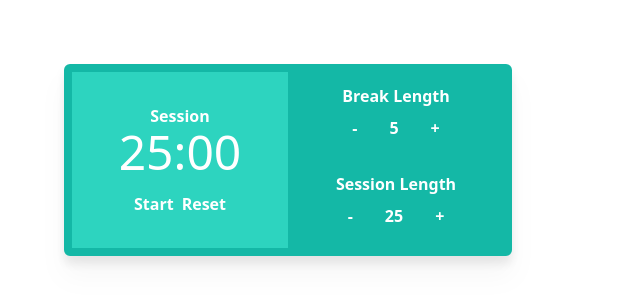
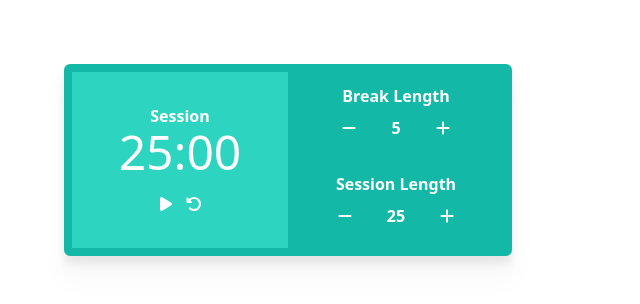
Before and after one commit to kevcomedia/fcc-25-plus-5-clock, a React (Vite) app: page / in a window 1280 px wide. Shown: the top 304 px of the page, without its empty margins (0-640 px from the left). Built offline with nearby package versions, Linux system fonts and the light colour scheme.

Commit message:
Render icons on buttons

```diff
--- a/src/components/Button.jsx
+++ b/src/components/Button.jsx
@@ -1,5 +1,17 @@
-const Button = ({ className, ...props }) => {
-  return <button className={`${className}`} type="button" {...props} />
+import { FontAwesomeIcon } from '@fortawesome/react-fontawesome'
+
+const Button = ({ className, label, icon, ...props }) => {
+  return (
+    <button className={`${className}`} type="button" {...props}>
+      <FontAwesomeIcon
+        icon={icon}
+        fixedWidth={true}
+        title={label}
+        aria-hidden="true"
+      />
+      <span className="sr-only">{label}</span>
+    </button>
+  )
 }
 
 export default Button
--- a/src/components/Timer.jsx
+++ b/src/components/Timer.jsx
@@ -1,3 +1,8 @@
+import {
+  faPlay,
+  faPause,
+  faRotateLeft,
+} from '@fortawesome/free-solid-svg-icons'
 import Button from './Button'
 
 const secondsToReadableTime = (seconds) => {
@@ -27,12 +32,19 @@ const Timer = ({
       </p>
 
       <div className="flex justify-center">
-        <Button className="mr-2" id="start_stop" onClick={onStartStop}>
-          {isTimerRunning ? 'Stop' : 'Start'}
-        </Button>
-        <Button id="reset" onClick={onReset}>
-          Reset
-        </Button>
+        <Button
+          className="mr-2"
+          id="start_stop"
+          label={isTimerRunning ? 'Stop' : 'Start'}
+          icon={isTimerRunning ? faPause : faPlay}
+          onClick={onStartStop}
+        />
+        <Button
+          id="reset"
+          label="Reset"
+          icon={faRotateLeft}
+          onClick={onReset}
+        />
       </div>
     </div>
   )
--- a/src/components/TimerControl.jsx
+++ b/src/components/TimerControl.jsx
@@ -1,3 +1,4 @@
+import { faPlus, faMinus } from '@fortawesome/free-solid-svg-icons'
 import Button from './Button'
 
 const TimerControl = ({
@@ -17,16 +18,20 @@ const TimerControl = ({
         <Button
           className="mr-4 p-2"
           id={`${name}-decrement`}
+          label="Decrease"
+          icon={faMinus}
           onClick={onDecrement}
-        >
-          -
-        </Button>
+        />
         <p className="mr-4 px-2" id={`${name}-length`}>
           {value}
         </p>
-        <Button className="p-2" id={`${name}-increment`} onClick={onIncrement}>
-          +
-        </Button>
+        <Button
+          className="p-2"
+          id={`${name}-increment`}
+          label="Increase"
+          icon={faPlus}
+          onClick={onIncrement}
+        />
       </div>
     </div>
   )
```
